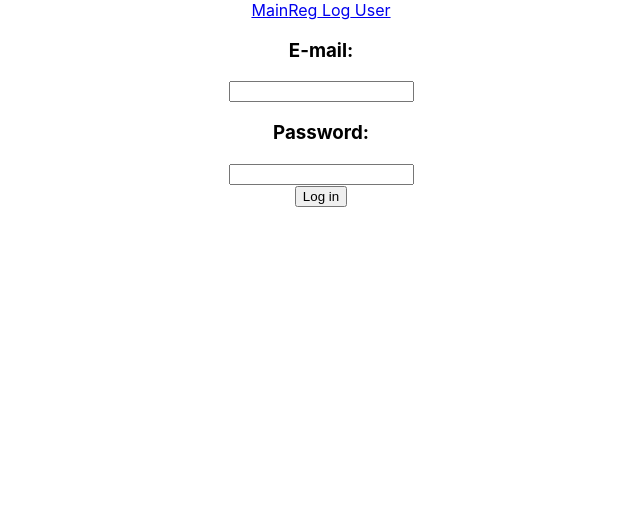
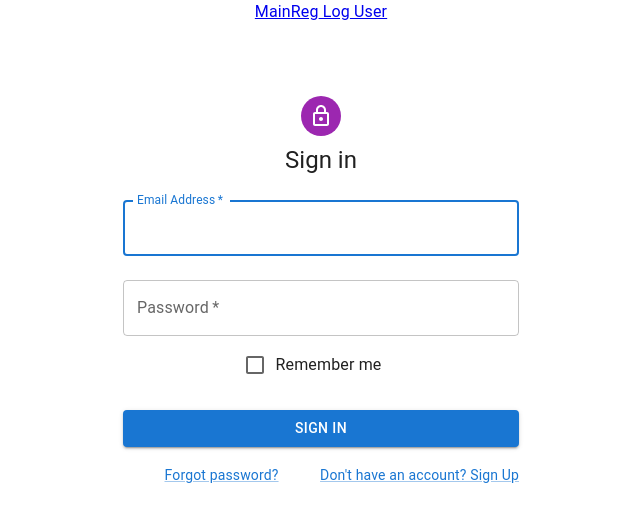
Before and after one commit to kaiuliia/well_being_frontend, a React (Create React App) app: page /login in a window 1280 px wide. Shown: the top 522 px of the page, without its empty margins (319-959 px from the left). Built offline with nearby package versions, Linux system fonts and the light colour scheme; the HTML template or start-up script is replaced by a standard one.

Commit message:
changed login form

```diff
--- a/package.json
+++ b/package.json
@@ -5,6 +5,7 @@
   "dependencies": {
     "@emotion/react": "^11.11.1",
     "@emotion/styled": "^11.11.0",
+    "@mui/icons-material": "^5.14.18",
     "@mui/material": "^5.14.18",
     "@testing-library/jest-dom": "^5.17.0",
     "@testing-library/react": "^13.4.0",
--- a/src/components/loginform.tsx
+++ b/src/components/loginform.tsx
@@ -1,4 +1,17 @@
 import React, { useState, useEffect } from "react";
+import Avatar from "@mui/material/Avatar";
+import Button from "@mui/material/Button";
+import CssBaseline from "@mui/material/CssBaseline";
+import TextField from "@mui/material/TextField";
+import FormControlLabel from "@mui/material/FormControlLabel";
+import Checkbox from "@mui/material/Checkbox";
+import Link from "@mui/material/Link";
+import Grid from "@mui/material/Grid";
+import Box from "@mui/material/Box";
+import LockOutlinedIcon from "@mui/icons-material/LockOutlined";
+import Typography from "@mui/material/Typography";
+import Container from "@mui/material/Container";
+import { createTheme, ThemeProvider } from "@mui/material/styles";
 
 interface Props {}
 
@@ -32,6 +45,7 @@ export function Login(props: Props) {
       window.location.href = "/login/user";
     }
   };
+  const defaultTheme = createTheme();
 
   const handleEmailChange = (e: React.ChangeEvent<HTMLInputElement>) => {
     setEmail(e.target.value);
@@ -59,23 +73,208 @@ export function Login(props: Props) {
   };
 
   return (
-    <div>
-      <form onSubmit={handleSubmit}>
-        <h3>E-mail:</h3>
-        <input onChange={handleEmailChange} value={email} type="email" />
-        <br></br>
-        <h3>Password:</h3>
-        <input
-          onChange={handlePasswordChange}
-          value={password}
-          type="password"
-        />
-        <br></br>
-        <button className="btn" type="submit">
-          Log in
-        </button>
-        <p>{statusMessage}</p>
-      </form>
-    </div>
+    <ThemeProvider theme={defaultTheme}>
+      <Container component="main" maxWidth="xs">
+        <CssBaseline />
+        <Box
+          sx={{
+            marginTop: 8,
+            display: "flex",
+            flexDirection: "column",
+            alignItems: "center",
+          }}
+        >
+          <Avatar sx={{ m: 1, bgcolor: "secondary.main" }}>
+            <LockOutlinedIcon />
+          </Avatar>
+          <Typography component="h1" variant="h5">
+            Sign in
+          </Typography>
+          <Box
+            component="form"
+            onSubmit={handleSubmit}
+            noValidate
+            sx={{ mt: 1 }}
+          >
+            <TextField
+              margin="normal"
+              required
+              fullWidth
+              id="email"
+              label="Email Address"
+              name="email"
+              autoComplete="email"
+              autoFocus
+              onChange={handleEmailChange}
+              value={email}
+            />
+            <TextField
+              margin="normal"
+              required
+              fullWidth
+              name="password"
+              label="Password"
+              type="password"
+              id="password"
+              autoComplete="current-password"
+              onChange={handlePasswordChange}
+              value={password}
+            />
+            <FormControlLabel
+              control={<Checkbox value="remember" color="primary" />}
+              label="Remember me"
+            />
+            <Button
+              type="submit"
+              fullWidth
+              variant="contained"
+              sx={{ mt: 3, mb: 2 }}
+            >
+              Sign In
+            </Button>
+            <Grid container>
+              <Grid item xs>
+                <Link href="#" variant="body2">
+                  Forgot password?
+                </Link>
+              </Grid>
+              <Grid item>
+                <Link href="#" variant="body2">
+                  {"Don't have an account? Sign Up"}
+                </Link>
+              </Grid>
+            </Grid>
+          </Box>
+        </Box>
+      </Container>
+    </ThemeProvider>
   );
+
+  //   <div>
+  //     <form onSubmit={handleSubmit}>
+  //       <h3>E-mail:</h3>
+  //       <input onChange={handleEmailChange} value={email} type="email" />
+  //       <br></br>
+  //       <h3>Password:</h3>
+  //       <input
+  //         onChange={handlePasswordChange}
+  //         value={password}
+  //         type="password"
+  //       />
+  //       <br></br>
+  //       <button className="btn" type="submit">
+  //         Log in
+  //       </button>
+  //       <p>{statusMessage}</p>
+  //     </form>
+  //   </div>
+  // );
 }
+
+//
+// function Copyright(props: any) {
+//   return (
+//     <Typography
+//       variant="body2"
+//       color="text.secondary"
+//       align="center"
+//       {...props}
+//     >
+//       {"Copyright © "}
+//       <Link color="inherit" href="https://mui.com/">
+//         Your Website
+//       </Link>{" "}
+//       {new Date().getFullYear()}
+//       {"."}
+//     </Typography>
+//   );
+// }
+//
+// // TODO remove, this demo shouldn't need to reset the theme.
+
+//
+// export default function SignIn() {
+//   const handleSubmit = (event: React.FormEvent<HTMLFormElement>) => {
+//     event.preventDefault();
+//     const data = new FormData(event.currentTarget);
+//     console.log({
+//       email: data.get("email"),
+//       password: data.get("password"),
+//     });
+//   };
+//
+//   return (
+//     <ThemeProvider theme={defaultTheme}>
+//       <Container component="main" maxWidth="xs">
+//         <CssBaseline />
+//         <Box
+//           sx={{
+//             marginTop: 8,
+//             display: "flex",
+//             flexDirection: "column",
+//             alignItems: "center",
+//           }}
+//         >
+//           <Avatar sx={{ m: 1, bgcolor: "secondary.main" }}>
+//             <LockOutlinedIcon />
+//           </Avatar>
+//           <Typography component="h1" variant="h5">
+//             Sign in
+//           </Typography>
+//           <Box
+//             component="form"
+//             onSubmit={handleSubmit}
+//             noValidate
+//             sx={{ mt: 1 }}
+//           >
+//             <TextField
+//               margin="normal"
+//               required
+//               fullWidth
+//               id="email"
+//               label="Email Address"
+//               name="email"
+//               autoComplete="email"
+//               autoFocus
+//             />
+//             <TextField
+//               margin="normal"
+//               required
+//               fullWidth
+//               name="password"
+//               label="Password"
+//               type="password"
+//               id="password"
+//               autoComplete="current-password"
+//             />
+//             <FormControlLabel
+//               control={<Checkbox value="remember" color="primary" />}
+//               label="Remember me"
+//             />
+//             <Button
+//               type="submit"
+//               fullWidth
+//               variant="contained"
+//               sx={{ mt: 3, mb: 2 }}
+//             >
+//               Sign In
+//             </Button>
+//             <Grid container>
+//               <Grid item xs>
+//                 <Link href="#" variant="body2">
+//                   Forgot password?
+//                 </Link>
+//               </Grid>
+//               <Grid item>
+//                 <Link href="#" variant="body2">
+//                   {"Don't have an account? Sign Up"}
+//                 </Link>
+//               </Grid>
+//             </Grid>
+//           </Box>
+//         </Box>
+//         <Copyright sx={{ mt: 8, mb: 4 }} />
+//       </Container>
+//     </ThemeProvider>
+//   );
+// }
```
Also changed, not shown: 1 other file (tests, documents, lock files or other folders).
